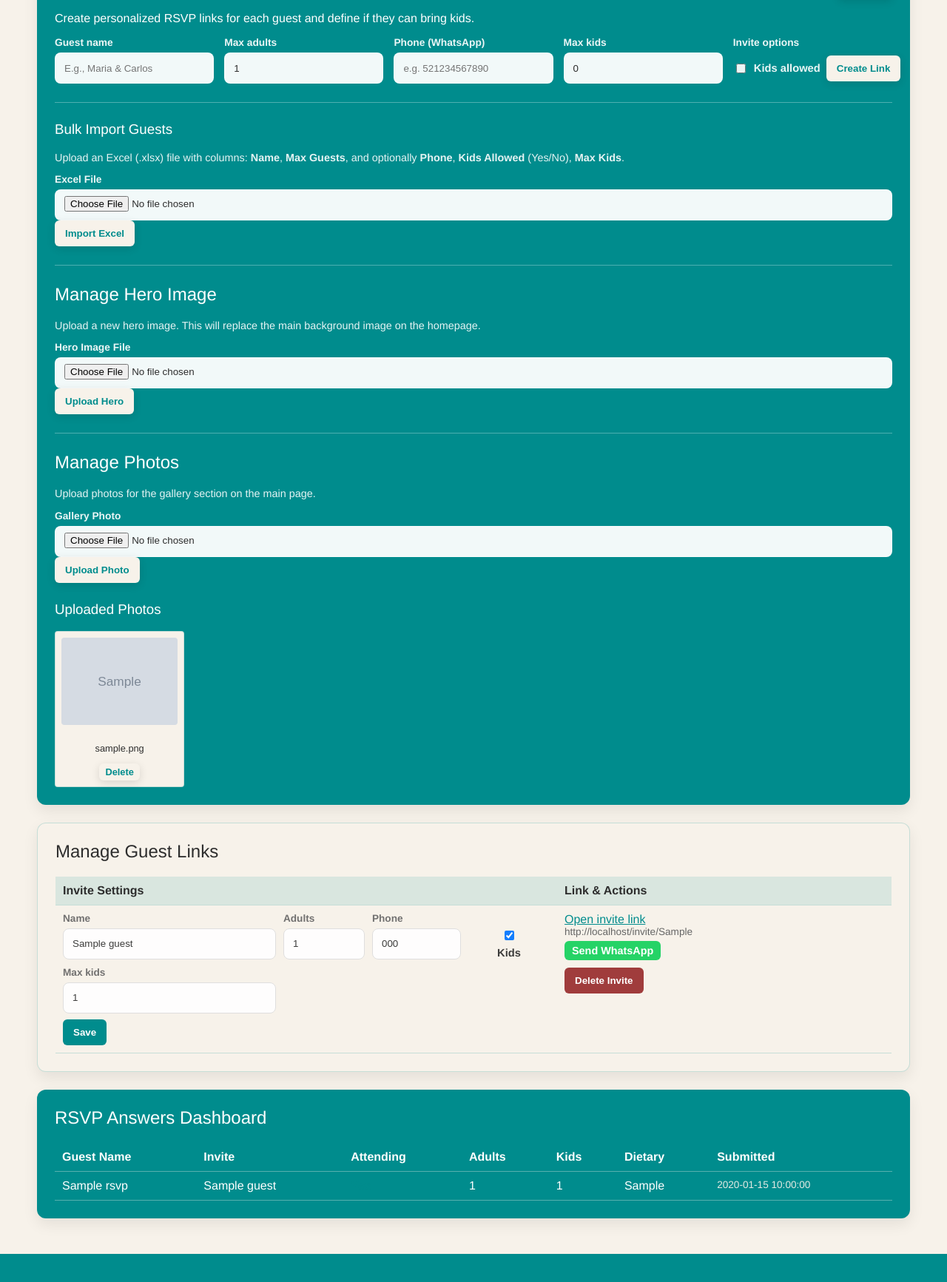
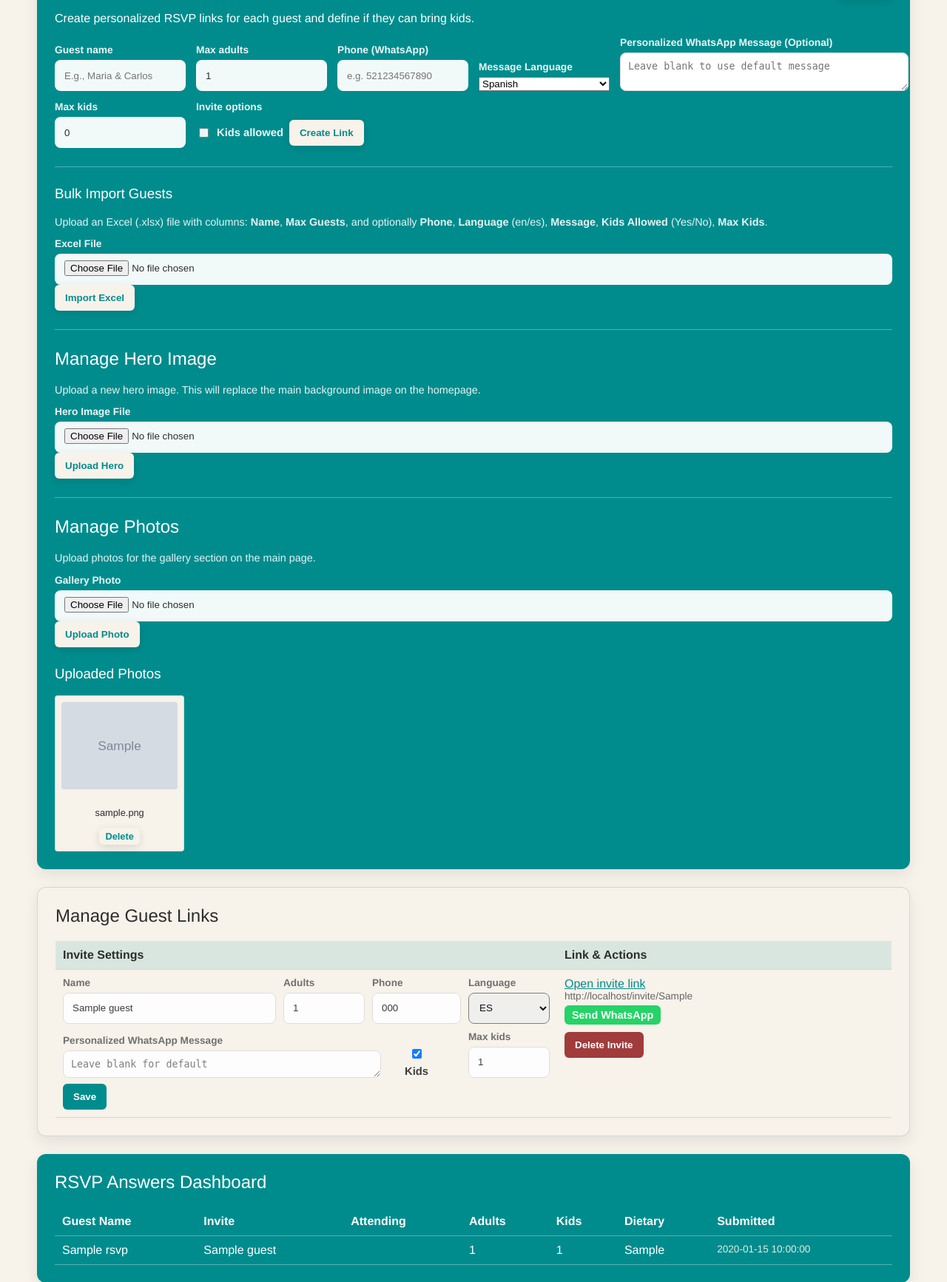
Before and after one commit to SlashGil/wedding, a Flask app: page /admin/ in a window 1280 px wide. Shown: the part 85-1818 px from the top of the page at 74% size. Before the commit the page ends 1780 px from the top, so only its background shows below. Run offline with Flask 3, Linux system fonts and the light colour scheme; the visitor is signed in with stand-in values (Sample User, id 1); tables that the repository leaves empty hold one stand-in row (values such as "Sample post"); grey boxes marked "Sample" are stand-in pictures.

Commit message:
:sparkles: Add whatsapp personalized message

```diff
--- a/wedding/admin.py
+++ b/wedding/admin.py
@@ -25,6 +25,8 @@ def index():
         phone = request.form.get('phone', '').strip()
         kids_allowed = request.form.get('kids_allowed') == 'on'
         max_kids = request.form.get('max_kids', '0').strip()
+        preferred_lang = request.form.get('preferred_lang', 'es')
+        whatsapp_message = request.form.get('whatsapp_message', '').strip()
 
         if not guest_name:
             flash('Guest name is required.')
@@ -42,8 +44,8 @@ def index():
 
         with get_db() as conn:
             conn.execute(
-                'INSERT INTO guests (guest_name, max_guests, kids_allowed, max_kids, token, phone) VALUES (?, ?, ?, ?, ?, ?)',
-                (guest_name, max_guests_int, kids_allowed, max_kids_int, token, phone)
+                'INSERT INTO guests (guest_name, max_guests, kids_allowed, max_kids, token, phone, preferred_lang, whatsapp_message) VALUES (?, ?, ?, ?, ?, ?, ?, ?)',
+                (guest_name, max_guests_int, kids_allowed, max_kids_int, token, phone, preferred_lang, whatsapp_message)
             )
         generated_link = url_for('main.invite', token=token, _external=True)
         flash(f'Invite created for {guest_name}.')
@@ -88,13 +90,17 @@ def upload_excel():
                     except (ValueError, TypeError): max_guests = 1
                     phone = str(row.get('Phone', '')).strip()
                     if phone == 'nan': phone = ''
+                    preferred_lang = str(row.get('Language', 'es')).strip().lower()
+                    if preferred_lang not in ['en', 'es']: preferred_lang = 'es'
+                    whatsapp_message = str(row.get('Message', '')).strip()
+                    if whatsapp_message == 'nan': whatsapp_message = ''
                     kids_allowed = str(row.get('Kids Allowed', 'no')).strip().lower() in ['yes', 'true', '1', 'y']
                     max_kids = 0
                     if kids_allowed:
                         try: max_kids = max(0, int(row.get('Max Kids', 0)))
                         except (ValueError, TypeError): max_kids = 0
                     token = secrets.token_urlsafe(10)
-                    conn.execute('INSERT INTO guests (guest_name, max_guests, kids_allowed, max_kids, token, phone) VALUES (?, ?, ?, ?, ?, ?)', (guest_name, max_guests, kids_allowed, max_kids, token, phone))
+                    conn.execute('INSERT INTO guests (guest_name, max_guests, kids_allowed, max_kids, token, phone, preferred_lang, whatsapp_message) VALUES (?, ?, ?, ?, ?, ?, ?, ?)', (guest_name, max_guests, kids_allowed, max_kids, token, phone, preferred_lang, whatsapp_message))
                     count += 1
             flash(f'Successfully imported {count} guests from {file.filename}.')
         except Exception as e:
@@ -112,6 +118,8 @@ def update_guest(guest_id):
     phone = request.form.get('phone', '').strip()
     kids_allowed = request.form.get('kids_allowed') == 'on'
     max_kids = request.form.get('max_kids', '0').strip()
+    preferred_lang = request.form.get('preferred_lang', 'es')
+    whatsapp_message = request.form.get('whatsapp_message', '').strip()
 
     if not guest_name:
         flash('Guest name is required to update an invite.')
@@ -127,7 +135,7 @@ def update_guest(guest_id):
     if not kids_allowed: max_kids_int = 0
 
     with get_db() as conn:
-        conn.execute('UPDATE guests SET guest_name = ?, max_guests = ?, kids_allowed = ?, max_kids = ?, phone = ? WHERE id = ?', (guest_name, max_guests_int, kids_allowed, max_kids_int, phone, guest_id))
+        conn.execute('UPDATE guests SET guest_name = ?, max_guests = ?, kids_allowed = ?, max_kids = ?, phone = ?, preferred_lang = ?, whatsapp_message = ? WHERE id = ?', (guest_name, max_guests_int, kids_allowed, max_kids_int, phone, preferred_lang, whatsapp_message, guest_id))
     flash(f'Invite updated for {guest_name}.')
     return redirect(url_for('admin.index'))
 
--- a/wedding/db.py
+++ b/wedding/db.py
@@ -30,7 +30,7 @@ def ensure_column(conn, table_name, column_name, definition):
 def init_db():
     db = get_db()
     # This is a non-destructive init, it only creates tables if they don't exist
-    db.execute('CREATE TABLE IF NOT EXISTS guests (id INTEGER PRIMARY KEY, guest_name TEXT NOT NULL, max_guests INTEGER NOT NULL DEFAULT 1, kids_allowed BOOLEAN NOT NULL DEFAULT 0, max_kids INTEGER NOT NULL DEFAULT 0, token TEXT NOT NULL UNIQUE, phone TEXT, created_at TIMESTAMP DEFAULT CURRENT_TIMESTAMP)')
+    db.execute('CREATE TABLE IF NOT EXISTS guests (id INTEGER PRIMARY KEY, guest_name TEXT NOT NULL, max_guests INTEGER NOT NULL DEFAULT 1, kids_allowed BOOLEAN NOT NULL DEFAULT 0, max_kids INTEGER NOT NULL DEFAULT 0, token TEXT NOT NULL UNIQUE, phone TEXT, preferred_lang TEXT DEFAULT "es", whatsapp_message TEXT, created_at TIMESTAMP DEFAULT CURRENT_TIMESTAMP)')
     db.execute('CREATE TABLE IF NOT EXISTS rsvps (id INTEGER PRIMARY KEY, name TEXT NOT NULL, attending BOOLEAN NOT NULL, guests INTEGER NOT NULL, kids INTEGER NOT NULL DEFAULT 0, dietary_restrictions TEXT, guest_token TEXT, created_at TIMESTAMP DEFAULT CURRENT_TIMESTAMP)')
     db.execute('CREATE TABLE IF NOT EXISTS photos (id INTEGER PRIMARY KEY, filename TEXT NOT NULL UNIQUE, created_at TIMESTAMP DEFAULT CURRENT_TIMESTAMP)')
     db.execute('CREATE TABLE IF NOT EXISTS settings (key TEXT PRIMARY KEY, value TEXT)')
@@ -40,6 +40,8 @@ def init_db():
     ensure_column(db, 'rsvps', 'guest_token', 'TEXT')
     ensure_column(db, 'rsvps', 'created_at', 'TIMESTAMP DEFAULT CURRENT_TIMESTAMP')
     ensure_column(db, 'guests', 'phone', 'TEXT')
+    ensure_column(db, 'guests', 'preferred_lang', 'TEXT DEFAULT "es"')
+    ensure_column(db, 'guests', 'whatsapp_message', 'TEXT')
 
 
 def get_setting(key, default=None):
--- a/wedding/templates/admin.html
+++ b/wedding/templates/admin.html
@@ -43,6 +43,19 @@
             </div>
 
             <div class="field">
+                <label for="preferred_lang">Message Language</label>
+                <select id="preferred_lang" name="preferred_lang">
+                    <option value="es">Spanish</option>
+                    <option value="en">English</option>
+                </select>
+            </div>
+
+            <div class="field" style="grid-column: span 2;">
+                <label for="whatsapp_message">Personalized WhatsApp Message (Optional)</label>
+                <textarea id="whatsapp_message" name="whatsapp_message" placeholder="Leave blank to use default message" rows="2" style="width: 100%; border-radius: 8px; padding: 10px; border: 1px solid #ddd;"></textarea>
+            </div>
+
+            <div class="field">
                 <label for="max_kids">Max kids</label>
                 <input type="number" id="max_kids" name="max_kids" min="0" value="0" required>
             </div>
@@ -69,7 +82,7 @@
         <hr>
 
         <h3>Bulk Import Guests</h3>
-        <p style="font-size: 0.9em; opacity: 0.9;">Upload an Excel (.xlsx) file with columns: <strong>Name</strong>, <strong>Max Guests</strong>, and optionally <strong>Phone</strong>, <strong>Kids Allowed</strong> (Yes/No), <strong>Max Kids</strong>.</p>
+        <p style="font-size: 0.9em; opacity: 0.9;">Upload an Excel (.xlsx) file with columns: <strong>Name</strong>, <strong>Max Guests</strong>, and optionally <strong>Phone</strong>, <strong>Language</strong> (en/es), <strong>Message</strong>, <strong>Kids Allowed</strong> (Yes/No), <strong>Max Kids</strong>.</p>
         <form action="{{ url_for('admin.upload_excel') }}" method="POST" enctype="multipart/form-data" class="inline-upload-form">
             <div class="field" style="flex: 1;">
                 <label for="file">Excel File</label>
@@ -155,6 +168,17 @@
                                     <span class="small">Phone</span>
                                     <input type="text" name="phone" value="{{ item.phone or '' }}" placeholder="WhatsApp number">
                                 </label>
+                                <label>
+                                    <span class="small">Language</span>
+                                    <select name="preferred_lang" style="height: 42px; padding: 10px; border-radius: 8px;">
+                                        <option value="es" {{ 'selected' if item.preferred_lang == 'es' else '' }}>ES</option>
+                                        <option value="en" {{ 'selected' if item.preferred_lang == 'en' else '' }}>EN</option>
+                                    </select>
+                                </label>
+                                <label style="grid-column: span 2;">
+                                    <span class="small">Personalized WhatsApp Message</span>
+                                    <textarea name="whatsapp_message" placeholder="Leave blank for default" rows="1" style="width: 100%; border-radius: 8px; padding: 10px; border: 1px solid #ddd;">{{ item.whatsapp_message or '' }}</textarea>
+                                </label>
                                 <label class="checkbox">
                                     <input type="checkbox" name="kids_allowed" {% if item.kids_allowed %}checked{% endif %}>
                                     Kids
@@ -174,7 +198,10 @@
                         <div class="small">{{ url_for('main.invite', token=item.token, _external=True) }}</div>
                         {% if item.phone %}
                         <div style="margin-top: 5px;">
-                            <a href="https://wa.me/{{ item.phone }}?text=Hola%20{{ item.guest_name | urlencode }},%20te%20invitamos%20a%20nuestra%20boda!%20Confirma%20aquí:%20{{ url_for('main.invite', token=item.token, _external=True) | urlencode }}"
+                            {% set default_msg_es = "Hola " ~ item.guest_name ~ ", te invitamos a nuestra boda! Confirma aquí: " ~ url_for('main.invite', token=item.token, _external=True) %}
+                            {% set default_msg_en = "Hello " ~ item.guest_name ~ ", you are invited to our wedding! Confirm here: " ~ url_for('main.invite', token=item.token, _external=True) %}
+                            {% set final_msg = item.whatsapp_message if item.whatsapp_message else (default_msg_en if item.preferred_lang == 'en' else default_msg_es) %}
+                            <a href="https://wa.me/{{ item.phone }}?text={{ final_msg | urlencode }}"
                                target="_blank" class="btn" style="background-color: #25D366; color: white; border: none; padding: 5px 10px; font-size: 0.9rem; text-decoration: none; display: inline-block;">
                                Send WhatsApp
                             </a>
```
Also changed, not shown: wedding/templates/index.html (+0 -50 lines).
